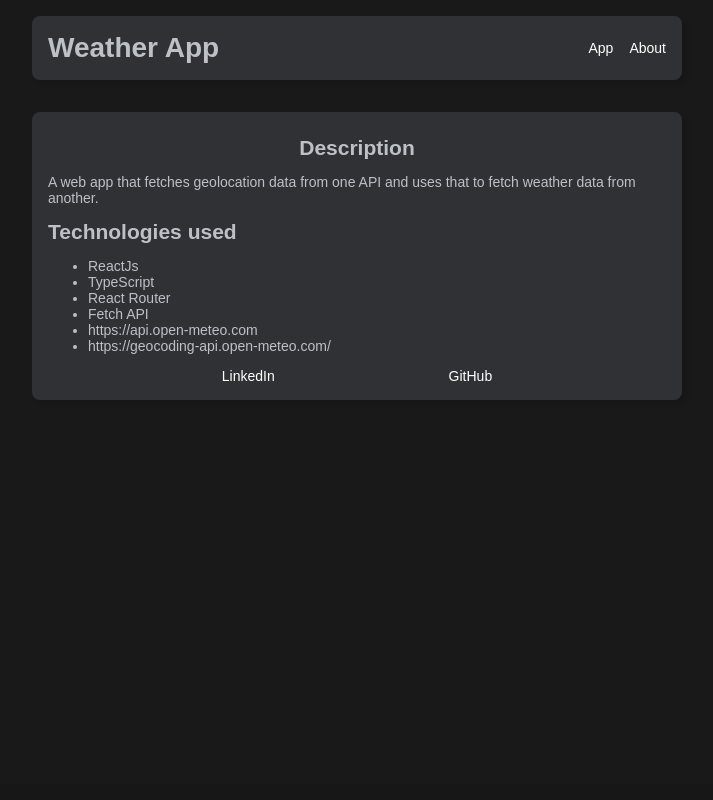
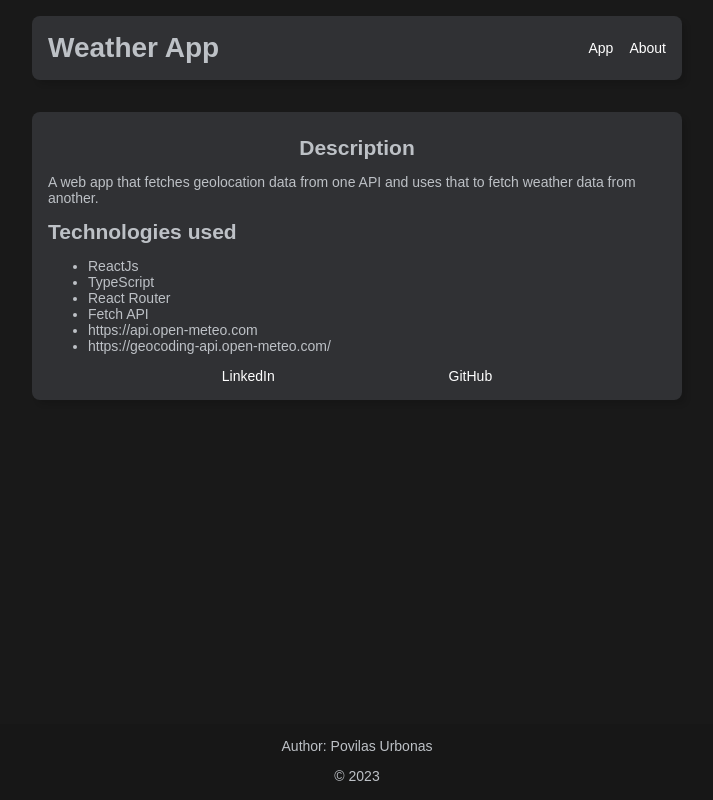
Before and after one commit to PovilasU/react-weather-app-typescript, a React (Vite) app: page /about in a window 1280 px wide. Shown: the whole page, without its empty margins (283-996 px from the left). Built offline with nearby package versions, Linux system fonts and the light colour scheme.

Commit message:
Updated footer

```diff
--- a/src/components/About.tsx
+++ b/src/components/About.tsx
@@ -1,5 +1,3 @@
-import React from 'react';
-
 const About: React.FC = () => {
   return (
     <div className="module">
--- a/src/components/Footer.tsx
+++ b/src/components/Footer.tsx
@@ -1,10 +1,8 @@
-
-import React from 'react';
-
 const Footer: React.FC = () => {
     return (
         <footer>
-            {/* Footer content goes here */}
+            <p>Author: Povilas Urbonas</p>
+            &copy; 2023
         </footer>
     );
 };
```
Also changed, not shown: 1 other file (tests, documents, lock files or other folders).
